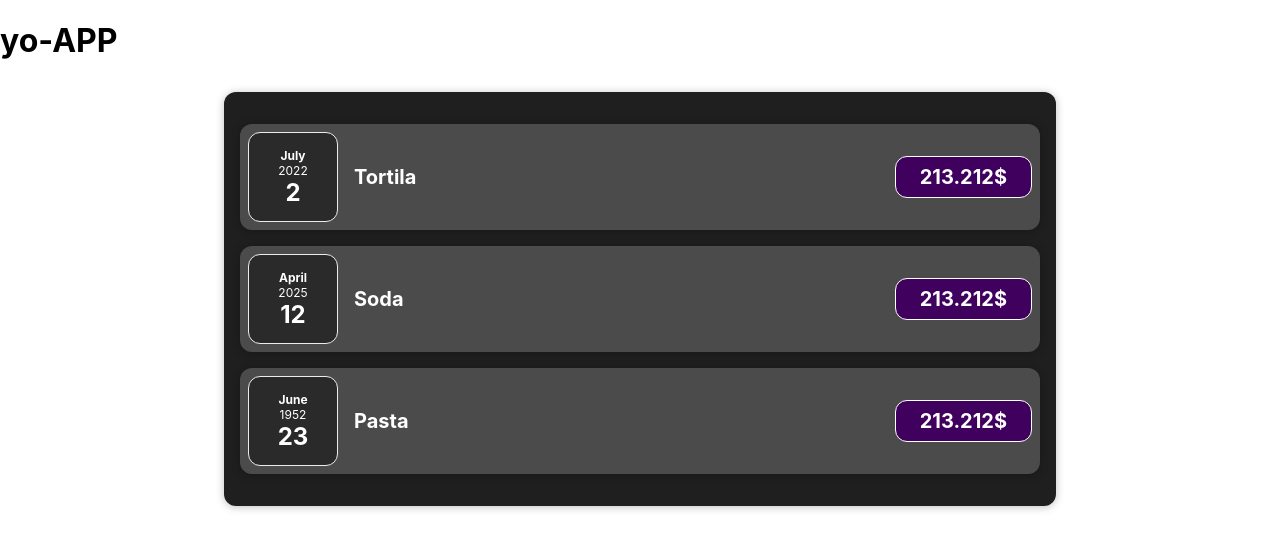
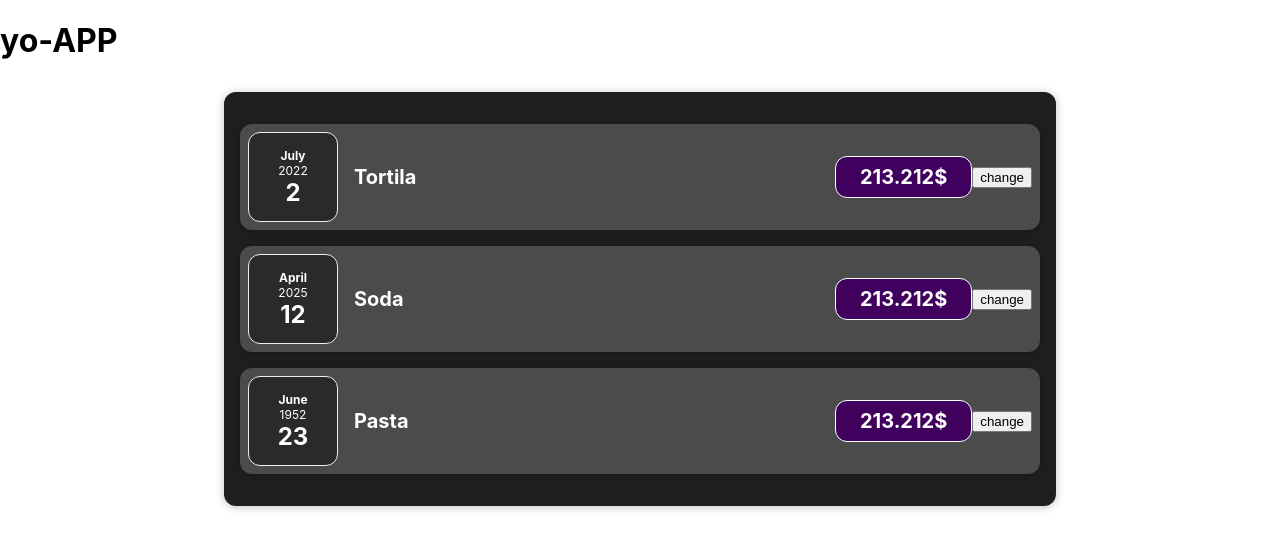
Before and after one commit to A1eeex/react_1, a React (Create React App) app in the folder react_app/: page / in a window 1280 px wide. Shown: the top 550 px of the page. Built offline with nearby package versions, Linux system fonts and the light colour scheme.

Commit message:
props and useState

```diff
--- a/react_app/src/App.js
+++ b/react_app/src/App.js
@@ -1,5 +1,5 @@
-import Expenses from "./components/Expenses";
-
+import Expenses from "./components/Expenses/Expenses";
+import React from "react";
 function App() {
     const expenses = [
         {
--- a/react_app/src/components/ExpenseItem.js
+++ b/react_app/src/components/Expenses/ExpenseItem.js
@@ -1,21 +1,27 @@
-import React from 'react';
+import React, {useState} from 'react';
 import './ExpenseItem.css'
 import ExpenseDate from "./ExpenseDate";
-import Card from "./Card";
+import Card from "../UI/Card";
 
 const ExpenseItem = ({date, title, price}) => {
 
+const [firstTitle, setFirstTitle] = useState(title);
+
+    const clickHandler = ()=> {
+        setFirstTitle('UPDATE')
+        console.log('fefe')
+    };
 
     return (
         <Card className='expense-item'>
 
             <ExpenseDate date={date}/>
             <div className='expense-item__description'>
-                <h2>{title}</h2>
+                <h2>{firstTitle}</h2>
                 <div className='expense-item__price'>{price}$</div>
             </div>
+            <button onClick={clickHandler}>change</button>
         </Card>
-
     );
 };
 
--- a/react_app/src/components/Expenses.js
+++ b/react_app/src/components/Expenses/Expenses.js
@@ -3,7 +3,6 @@ import ExpenseItem from "./ExpenseItem";
 import './Expenses.css'
 
 const Expenses = ({expenses}) => {
-
     return (
         <div className='expenses'>
             <ExpenseItem title={expenses[0].title} date={expenses[0].date} price={expenses[0].amount}/>
```
Also changed, not shown: react_app/src/components/Expenses/ExpenceDate.css (renamed from react_app/src/components/ExpenceDate.css), react_app/src/components/Expenses/ExpenseDate.js (renamed from react_app/src/components/ExpenseDate.js), react_app/src/components/Expenses/ExpenseItem.css (renamed from react_app/src/components/ExpenseItem.css), react_app/src/components/Expenses/Expenses.css (renamed from react_app/src/components/Expenses.css), react_app/src/components/UI/Card.css (renamed from react_app/src/components/Card.css), react_app/src/components/UI/Card.js (renamed from react_app/src/components/Card.js).
